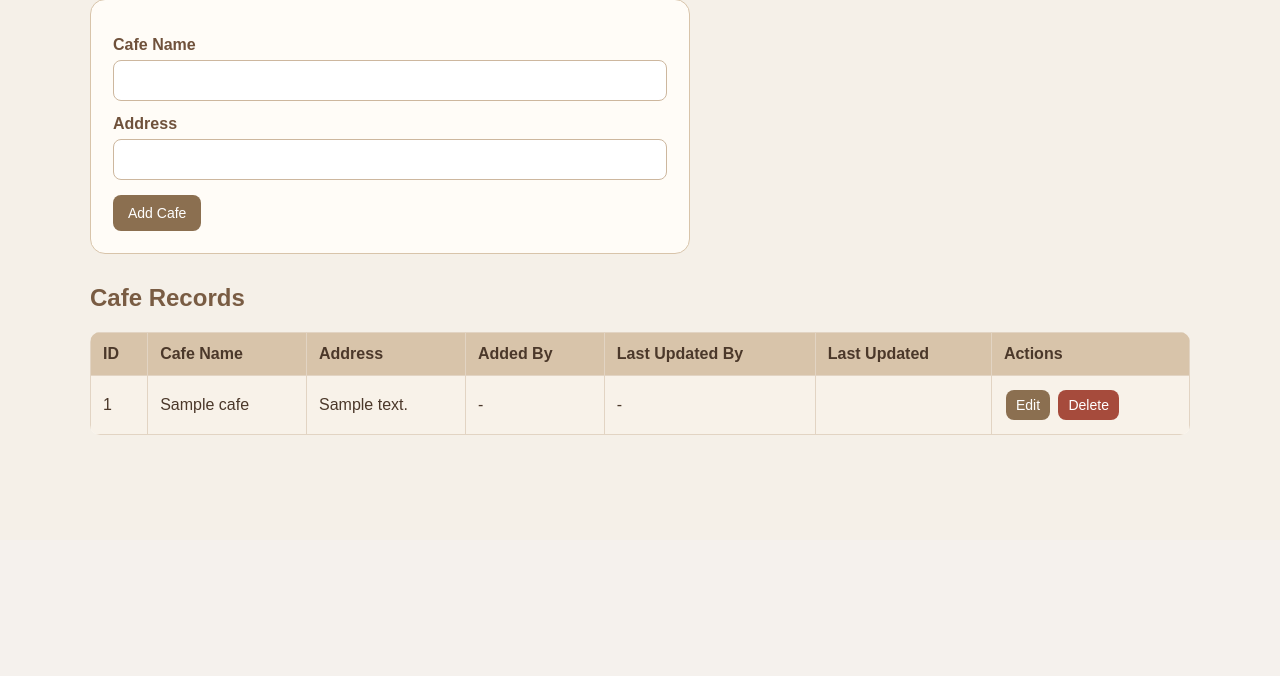
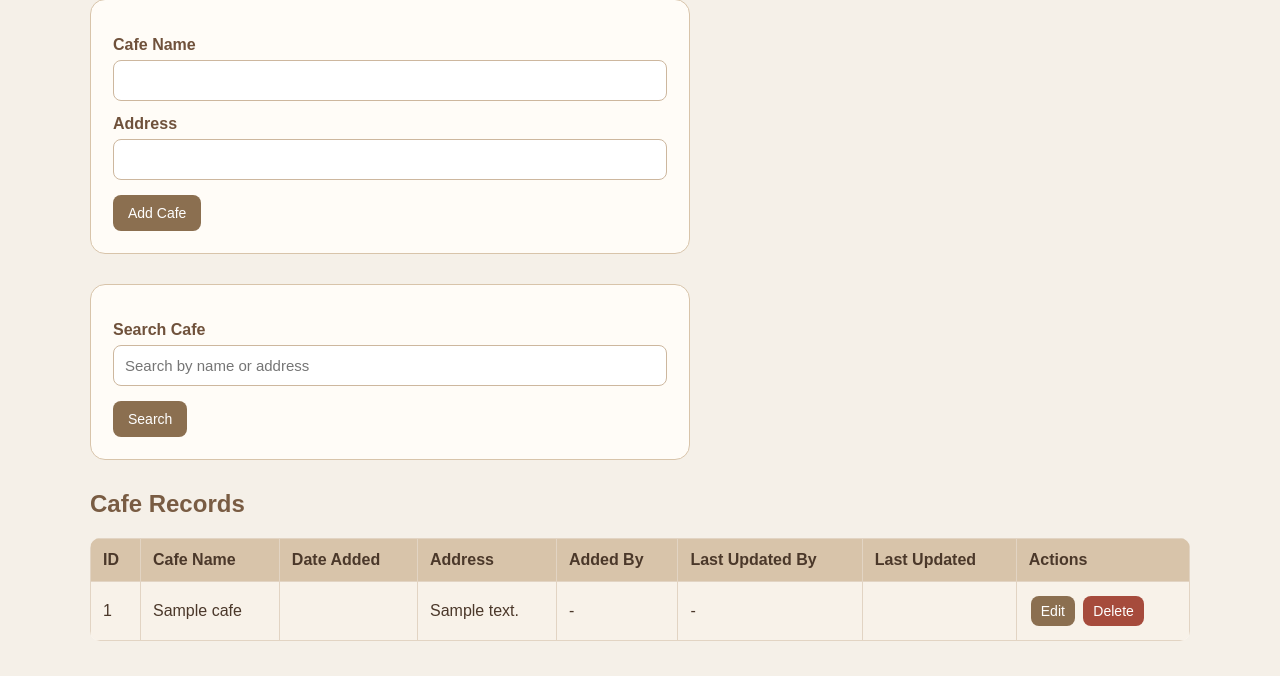
Before and after one commit to angelamende-gel/mendez_cafe_management-, a PHP site: page /cafe.php in a window 1280 px wide. Shown: the part 260-936 px from the top of the page. Before the commit the page ends 695 px from the top, so only its background shows below. Run offline with PHP 8.4, Linux system fonts and the light colour scheme; the visitor is signed in with stand-in values (Sample User, id 1); tables that the repository leaves empty or names only in its code hold one stand-in row (values such as "Sample post"); data that the repository does not hold is empty.

Commit message:
Implement search feature for cafes
Added search functionality for cafes and updated cafe records display.

```diff
--- a/cafe.php
+++ b/cafe.php
@@ -59,15 +59,22 @@ if ($_SERVER["REQUEST_METHOD"] === "POST") {
        exit;
    }
 }
-$cafes = $pdo->query(
-   "SELECT cafe.*,
-           a.username AS added_by_name,
-           u.username AS updated_by_name
-    FROM cafe
-    LEFT JOIN users a ON cafe.added_by = a.user_id
-    LEFT JOIN users u ON cafe.updated_by = u.user_id
-    ORDER BY cafe.cafe_id DESC"
-)->fetchAll(PDO::FETCH_ASSOC);
+$search = trim($_GET["search"] ?? "");
+$sql = "SELECT cafe.*,
+               a.username AS added_by_name,
+               u.username AS updated_by_name
+        FROM cafe
+        LEFT JOIN users a ON cafe.added_by = a.user_id
+        LEFT JOIN users u ON cafe.updated_by = u.user_id";
+$params = [];
+if ($search !== "") {
+    $sql .= " WHERE cafe.cafe_name LIKE ? OR cafe.address LIKE ?";
+    $params = ["%$search%", "%$search%"];
+}
+$sql .= " ORDER BY cafe.cafe_id DESC";
+$stmt = $pdo->prepare($sql);
+$stmt->execute($params);
+$cafes = $stmt->fetchAll(PDO::FETCH_ASSOC);
 ?>
 <!DOCTYPE html>
 <html lang="en">
@@ -108,12 +115,21 @@ $cafes = $pdo->query(
            <a class="button secondary" href="cafe.php">Cancel</a>
        <?php endif; ?>
    </form>
+   <form method="GET" class="form-card">
+    <label>Search Cafe</label>
+    <input type="text" name="search" value="<?= e($search) ?>" placeholder="Search by name or address">
+    <button type="submit">Search</button>
+    <?php if ($search !== ""): ?>
+        <a class="button secondary" href="cafe.php">Clear</a>
+    <?php endif; ?>
+</form>
    <h2>Cafe Records</h2>
    <div class="table-wrap">
        <table>
            <tr>
                <th>ID</th>
                <th>Cafe Name</th>
+               <th>Date Added</th>
                <th>Address</th>
                <th>Added By</th>
                <th>Last Updated By</th>
@@ -124,6 +140,7 @@ $cafes = $pdo->query(
            <tr>
                <td><?= e($cafe["cafe_id"]) ?></td>
                <td><?= e($cafe["cafe_name"]) ?></td>
+               <td><?= e($cafe["date_added"]) ?></td>
                <td><?= e($cafe["address"]) ?></td>
                <td><?= e($cafe["added_by_name"] ?? "-") ?></td>
                <td><?= e($cafe["updated_by_name"] ?? "-") ?></td>
```
